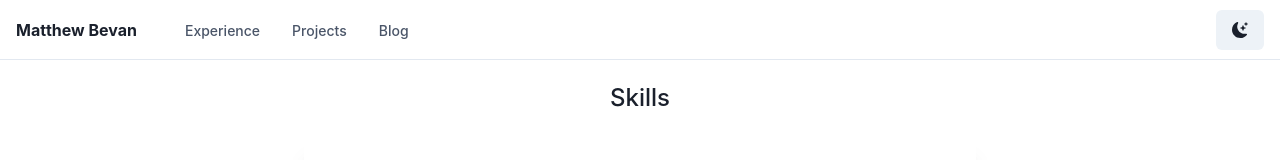
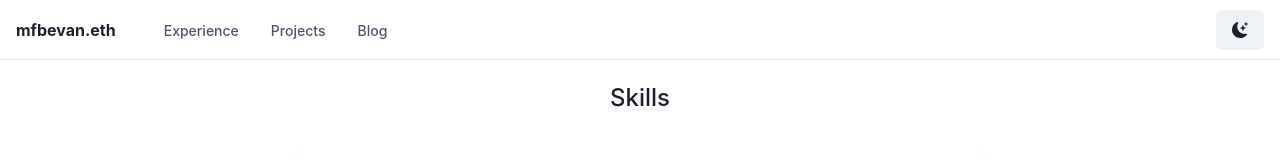
Before and after one commit to mfbevan/mfbevan-old, a Next.js app: page /skills in a window 1280 px wide. Shown: the top 160 px of the page. Built offline with nearby package versions, Linux system fonts and the light colour scheme.

Commit message:
🥚 egg: link to mfbevan.eth

```diff
--- a/components/navigation/Navbar.tsx
+++ b/components/navigation/Navbar.tsx
@@ -54,7 +54,8 @@ const Navbar = () => {
             fontWeight="bold"
           >
             <Link
-              href={"/"}
+              href={"https://rainbow.me/mfbevan.eth"}
+              target="_blank"
               _hover={{
                 textDecoration: "none",
               }}
--- a/content/navigation.ts
+++ b/content/navigation.ts
@@ -5,7 +5,7 @@ export interface INavItem {
   href?: string;
 }
 
-export const navbarTitle = "Matthew Bevan";
+export const navbarTitle = "mfbevan.eth";
 
 export const socials = {
   twitter: "mfbevan",
```
